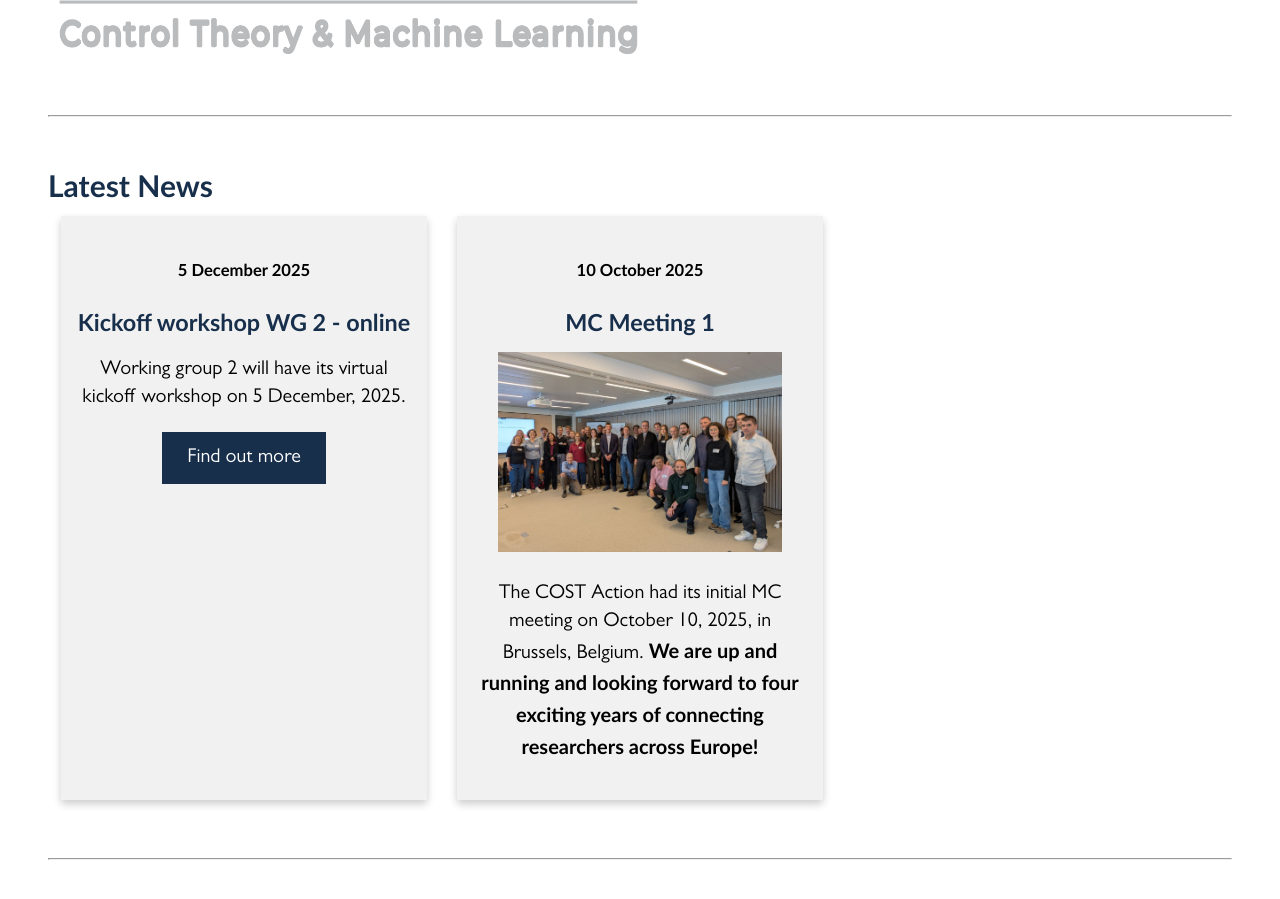
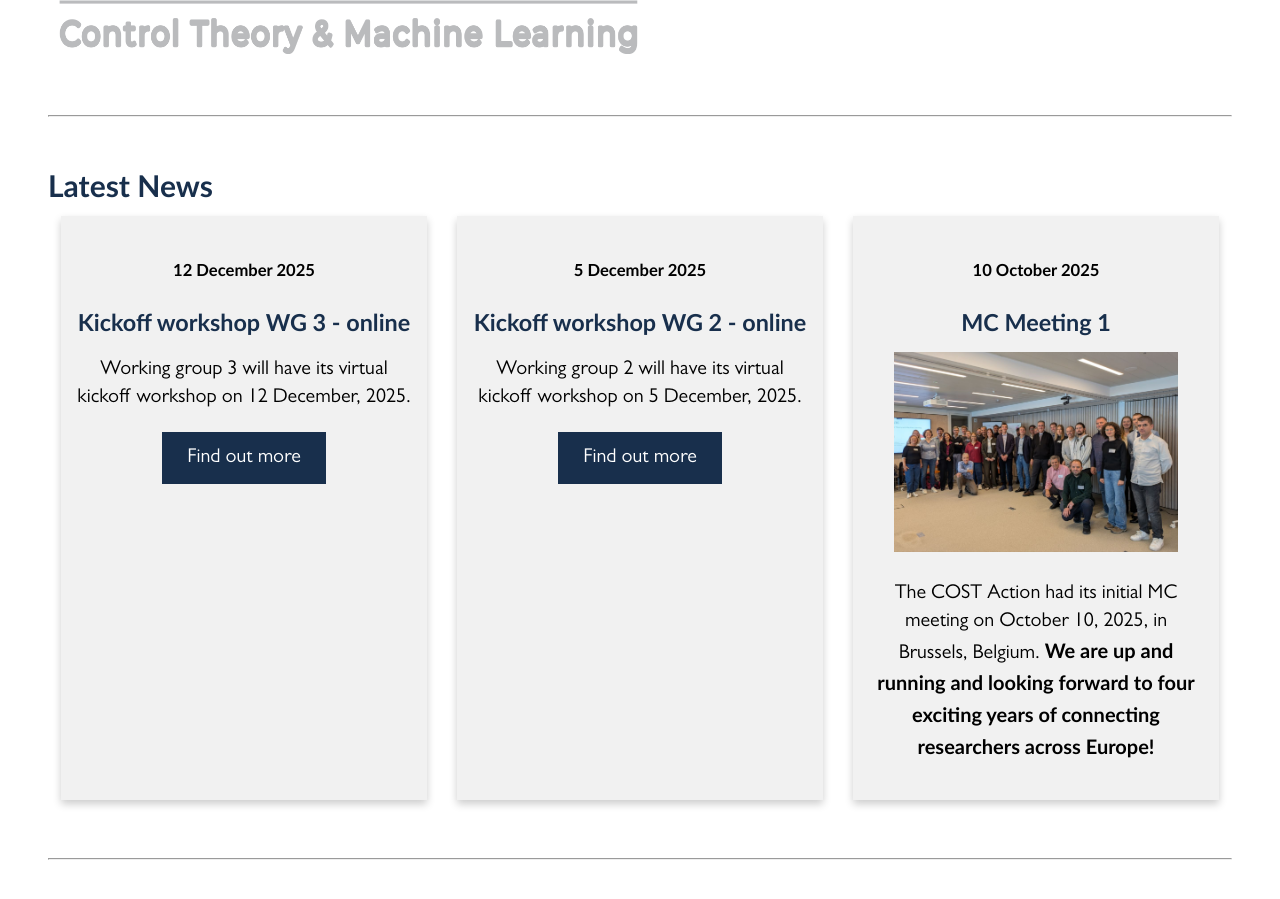
Before and after one commit to InterCoML/homepage, a Jekyll site: the page built from index.html, in a window 1280 px wide and 900 px high, scrolled down 800 px. Built offline with Jekyll 4.4.1, drawn with Linux system fonts in a browser that asks for light colours.

Commit message:
added news item for WG3 kickoff meeting

```diff
--- /dev/null
+++ b/_news/wg3kickoff.md
@@ -0,0 +1,41 @@
+---
+layout: news
+title: "Kickoff workshop WG 3 - online"
+date: 2025-12-12
+short-description: "Working group 3 will have its virtual kickoff workshop on 12 December, 2025."
+author: flasskamp
+---
+
+<p>
+  Working group 3 will have its virtual kickoff workshop on <b>12 December, 2025, from 11-14 CET</b>.
+  Everyone interested in actively participating in the working group is very much invited to join.
+  The goal of the workshop is to get an overview of current topics and questions related to WG3.
+</p>
+<p>
+  Below you find the program of the workshop, information on how to participate and some files related to the meeting.
+</p>
+
+<h4>Program</h4>
+<ul>
+  <li>Welcome, Information on the cost action and on WG 3, getting to know each other</li>
+  <li>Scientific talks:
+    <ul>
+      <li>Markus Abel (Ambrosys)</li>
+      <li>Boumediene Hamzi (Imperial College, Caltech)</li>
+    </ul>
+  </li>
+  <li>Discussion of future working group events, wrap-up and good bye</li>
+</ul>
+
+<h4>How to participate</h4>
+The workshop will take place via MS Teams.
+Everyone interested in the meeting can participate using this <a href="https://teams.microsoft.com/l/meetup-join/19%3ameeting_MzIyNTgyODUtZGYwNS00NWNkLThhZDQtNDc1Y2E0Y2YxYzlk%40thread.v2/0?context=%7b%22Tid%22%3a%2267610027-1ac3-49b6-8641-ccd83ce1b01f%22%2c%22Oid%22%3a%2277fcd504-78b6-44c2-8bb3-2ffa4584df36%22%7d" target="_blank" rel="noopener noreferrer" class="link">Teams link</a>.
+<br>
+Please mute yourself by default during the meeting and use the "raise hand" functionality if you would like to join a discussion.
+
+<h4>Documents</h4>
+Here you find some files such as the presentation shown during the workshop or the list of open problems:
+<ul>
+  <li><a href="{{ site.baseUrl }}/files/wg3/kickoffWG3Announcement.pdf" target="_blank" rel="noopener noreferrer" class="link">Announcement slide</a></li>
+  <li><a href="{{ site.baseUrl }}/files/wg3/kickoffWG3Presentation.pdf" target="_blank" rel="noopener noreferrer" class="link">Presentation</a></li>
+</ul>
```
Also changed, not shown: _news/wg2kickoff.md (+3 -2 lines), 3 other files.
